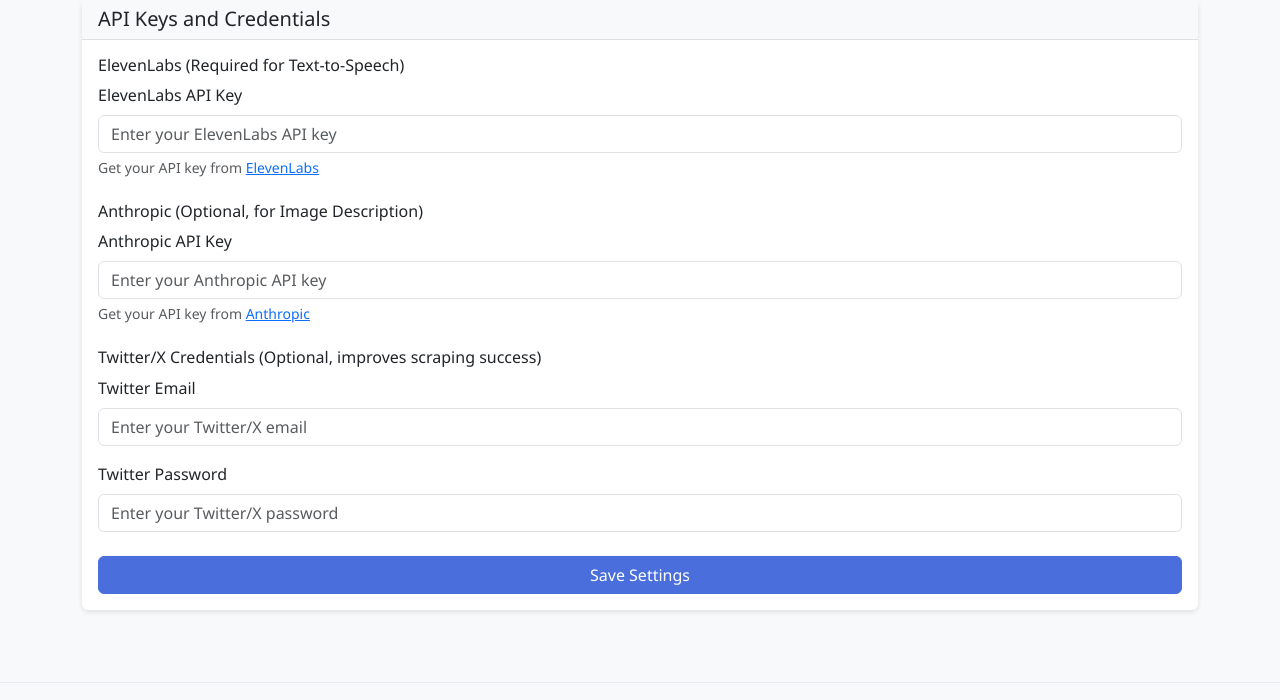
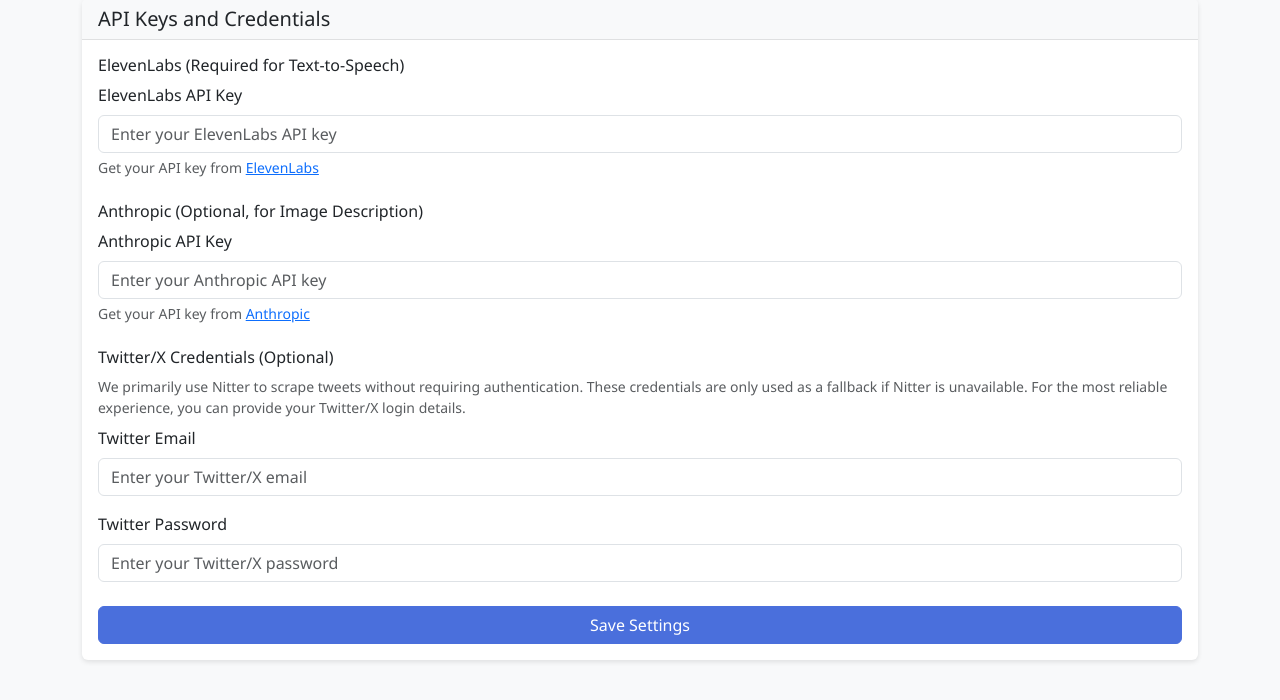
Before and after one commit to bazmatic/tweedhat, a Flask app: template tweedhat-web/app/templates/settings.html in a window 1280 px wide. Shown: the part 159-859 px from the top of the page. Run offline with Flask 3, Linux system fonts and the light colour scheme; the template is opened without the code that fills it: values that come from a table or form of the project are taken from there, others are empty.

Commit message:
Update Twitter/X credentials section in settings template
- Revised the header for Twitter/X credentials to clarify that they are optional.
- Added explanatory text to inform users that credentials are only used as a fallback for scraping when Nitter is unavailable, enhancing user understanding.

```diff
--- a/tweedhat-web/app/templates/settings.html
+++ b/tweedhat-web/app/templates/settings.html
@@ -42,7 +42,12 @@
                     </div>
 
                     <div class="mb-4">
-                        <h6>Twitter/X Credentials (Optional, improves scraping success)</h6>
+                        <h6>Twitter/X Credentials (Optional)</h6>
+                        <div class="form-text mb-2">
+                            We primarily use Nitter to scrape tweets without requiring authentication.
+                            These credentials are only used as a fallback if Nitter is unavailable.
+                            For the most reliable experience, you can provide your Twitter/X login details.
+                        </div>
                         <div class="mb-3">
                             {{ form.twitter_email.label(class="form-label") }}
                             {{ form.twitter_email(class="form-control", placeholder="Enter your Twitter/X email") }}
```
